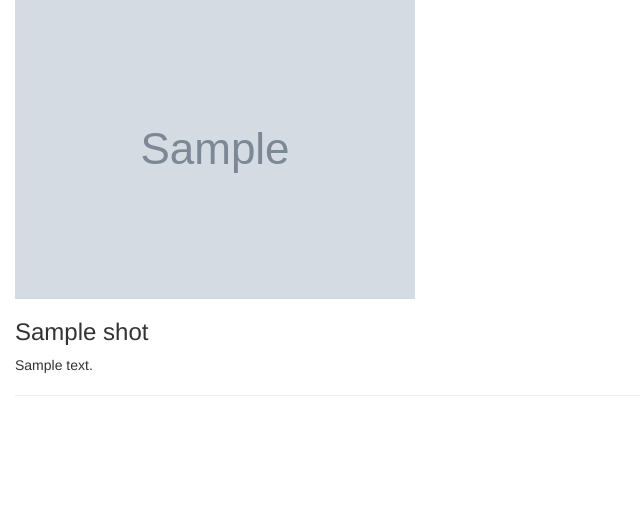
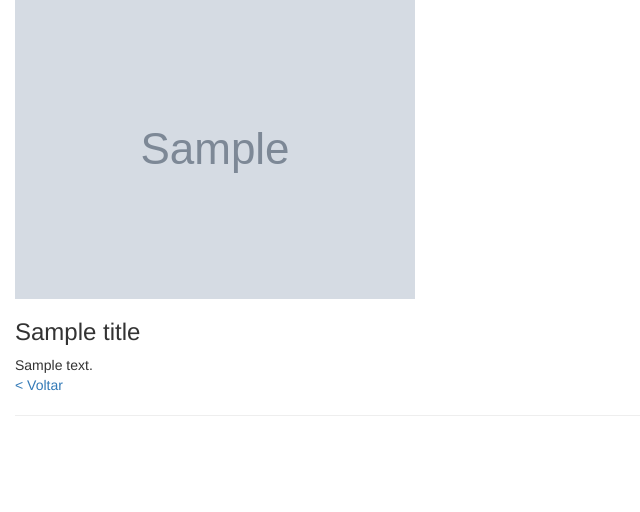
Before and after one commit to joncasdam/popularfromdribble, a Django app: template popular/feed/templates/shot.html in a window 1280 px wide. Shown: the part 71-583 px from the top of the page, without its empty margins (0-640 px from the left). Run offline with Django 3.2, Linux system fonts and the light colour scheme; the template is opened without the code that fills it: most values are stand-ins (such as "Sample title", 1, 10 or a date in 2020); grey boxes marked "Sample" are stand-in pictures; some libraries are stand-ins or nearby versions.

Commit message:
ajusta template de shot

```diff
--- a/popular/feed/templates/shot.html
+++ b/popular/feed/templates/shot.html
@@ -2,15 +2,14 @@
 
 {% block conteudo %}
   <div class="container-fluid">
-  {% for s in shots %}
     <div>
-      <img src="{{ s.image_url }}" class="img-responsive" alt="{{ s.title }}">
+      <img src="{{ image_url }}" class="img-responsive" alt="{{ title }}">
       <span>
-        <h3>{{ s.title }}</h3>
-        {% autoescape off %}{{ s.description }}{% endautoescape %}
+        <h3>{{ title }}</h3>
+        {% autoescape off %}{{ description }}{% endautoescape %}
       </span>
     </div>
+    <a href="{% url  'home' %}">< Voltar</a>
     <hr>
-  {% endfor %}
   </div>
 {% endblock %}
```
